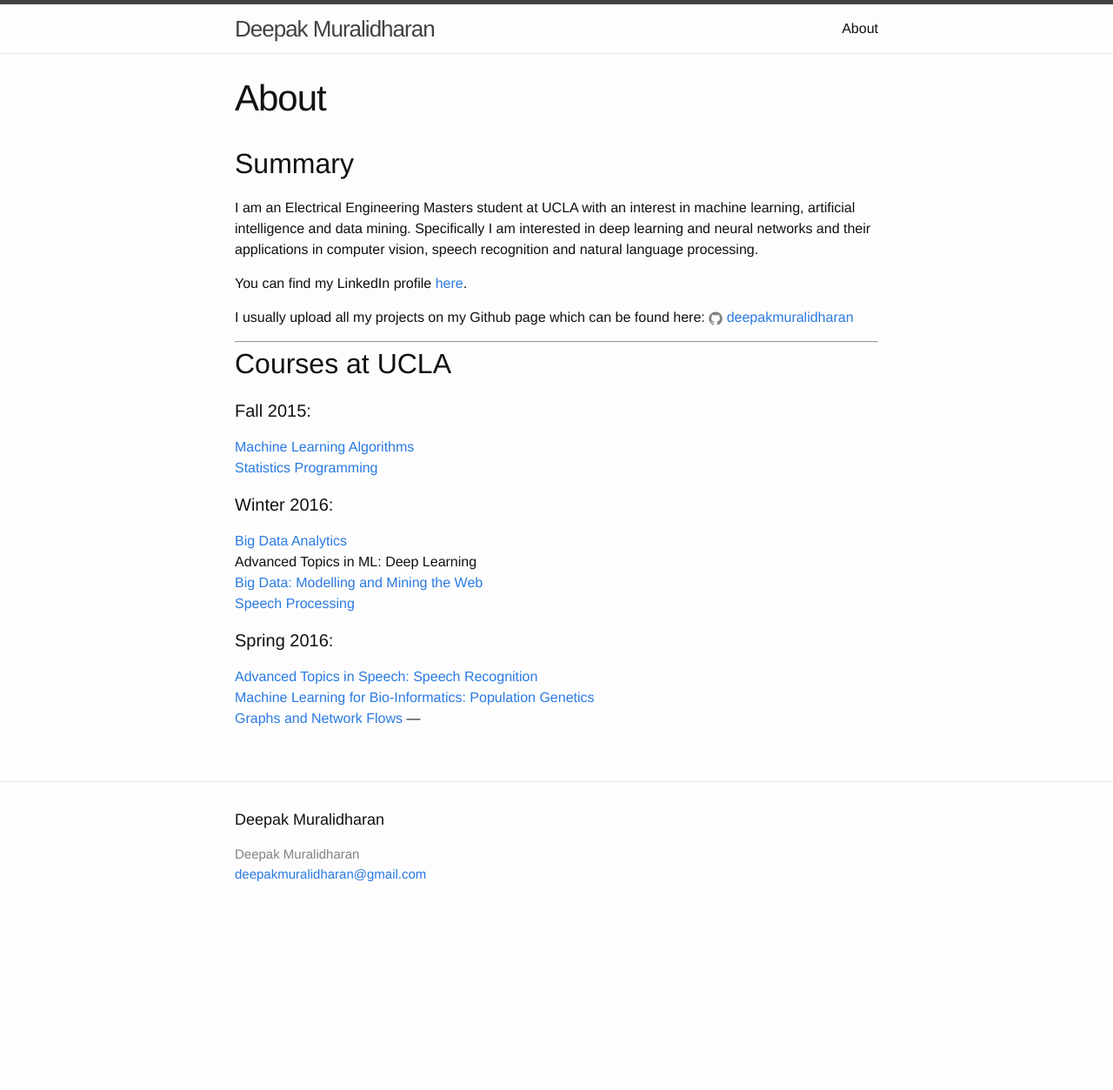
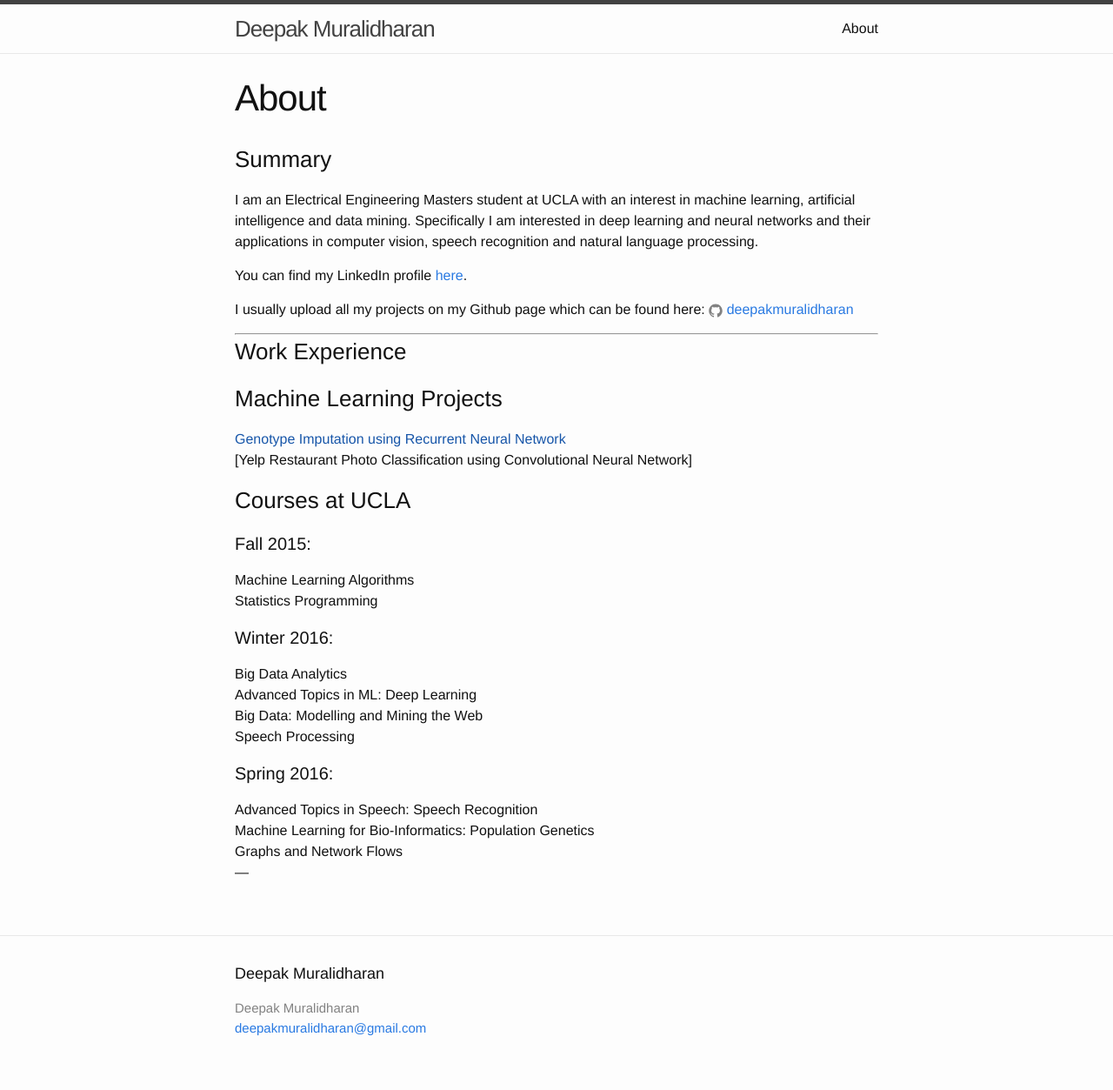
Before and after one commit to DeepakMuralidharan/blog, a Jekyll site: the page built from about.md, in a window 1280 px wide. Shown: the whole page at 87% size. Built offline with Jekyll 4.4.1, drawn with Linux system fonts in a browser that asks for light colours; before the commit the page ends 1076 px from its top, so only the background shows below that.

Commit message:
added breaks.

```diff
--- a/about.md
+++ b/about.md
@@ -4,7 +4,7 @@ title: About
 permalink: /about/
 ---
 
-## Summary
+### Summary
 
 I am an Electrical Engineering Masters student at UCLA with an interest in machine learning, artificial intelligence
 and data mining. Specifically I am interested in deep learning and neural networks and their applications in computer vision, speech recognition and natural language processing.
@@ -15,21 +15,26 @@ I usually upload all my projects on my Github page which can be found here:
 {% include icon-github.html username="deepakmuralidharan" %}
 ---
 
-## Courses at UCLA
+### Work Experience
+
+### Machine Learning Projects
+[Genotype Imputation using Recurrent Neural Network]()
+[Yelp Restaurant Photo Classification using Convolutional Neural Network]
+
+### Courses at UCLA
 
 #### Fall 2015:
-[Machine Learning Algorithms](https://github.com/deepakmuralidharan/CS260-Machine-Learning-Algorithms)
-[Statistics Programming](https://github.com/deepakmuralidharan/STATS202A-Statistics-Programming)
-
+Machine Learning Algorithms
+Statistics Programming
 
 #### Winter 2016:
-[Big Data Analytics](https://github.com/deepakmuralidharan/CS249-Yelp-Restaurant-Photo-Classification-Challenge)
+Big Data Analytics
 Advanced Topics in ML: Deep Learning
-[Big Data: Modelling and Mining the   Web](https://github.com/deepakmuralidharan/EE239AS-Big-Data-Modelling-and-Mining-the-Web)
-[Speech Processing](https://github.com/ShubhamAgarwal12/SpeechProcessing)
+Big Data: Modelling and Mining the Web
+Speech Processing
 
 #### Spring 2016:
-[Advanced Topics in Speech: Speech Recognition](https://github.com/ShubhamAgarwal12/Automatic-Speaker-Recognition)
-[Machine Learning for Bio-Informatics: Population Genetics](https://github.com/deepakmuralidharan/CM229-Genotype-Imputation-using-Bidirectional-RNN)
-[Graphs and Network Flows](https://github.com/deepakmuralidharan/EE232E-Graphs-and-Network-Flows)
+Advanced Topics in Speech: Speech Recognition
+Machine Learning for Bio-Informatics: Population Genetics
+Graphs and Network Flows
 ---
```
